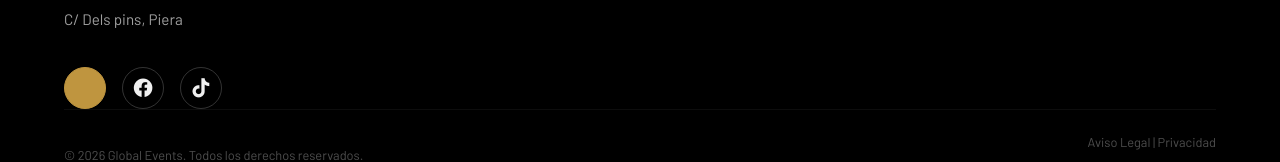
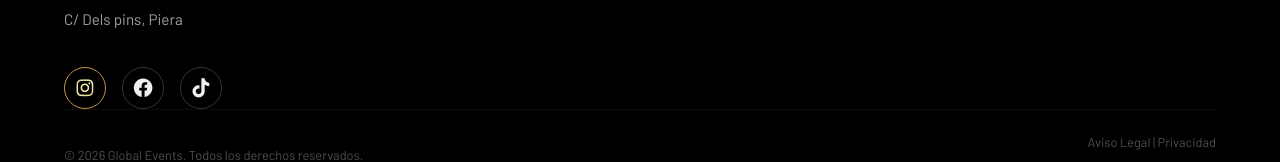
Before and after one commit to MacToscan/GlobalEvents, a website built with Vite: page index.html in a window 1280 px wide. In both pictures the pointer is over the link 85 px from the left and 1401 px from the top of the page. Shown: the part 1313-1475 px from the top of the page. Built offline with nearby package versions, Linux system fonts and the light colour scheme; some packages are replaced by stand-ins of ours; no server answers; the database is empty; files whose address does not match are found by name.

```diff
--- a/styles/layout/_footer.scss
+++ b/styles/layout/_footer.scss
@@ -146,8 +146,8 @@
         transition: all 0.3s ease;
 
         &:hover {
-          background: #BF953F;
-          color: black;
+
+          color: #553f13;
           border-color: #BF953F;
         }
       }
```
